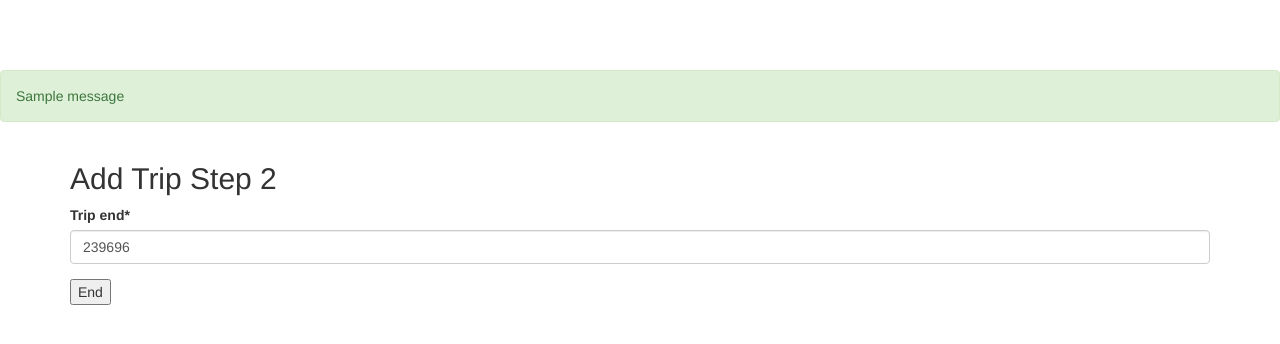
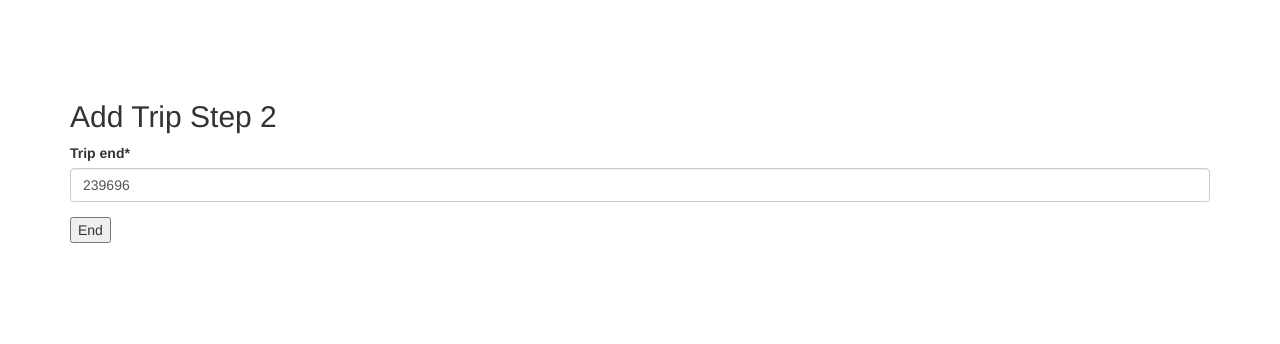
Before and after one commit to burnabyassociation/baciadmin, a Django app: page /mileage/edit/1/ in a window 1280 px wide. Shown: the top 344 px of the page. Run offline with Django 3.2, Linux system fonts and the light colour scheme; data comes from the database, SQL or seed files in the repository; tables that the repository leaves empty hold one stand-in row (values such as "Sample post"); one stand-in notice (Sample message) is shown; some libraries are stand-ins or nearby versions.

Commit message:
disappearing messages

```diff
--- a/admin_apps/templates/base.html
+++ b/admin_apps/templates/base.html
@@ -1,6 +1,13 @@
 {% load staticfiles %}
 <!DOCTYPE>
 <html>
+<script>
+window.setTimeout(function() {
+    $(".alert").fadeTo(500, 0).slideUp(500, function(){
+        $(this).remove();
+    });
+}, 2000);
+</script>
 <head>
     <title>{% block title %}BACI Mileage{% endblock title %}</title>
 
@@ -22,14 +29,14 @@
 </head>
 
 <body>
-    {% if messages %}
-        <ul class="messages">
-            {% for message in messages %}
-              <li{% if message.tags %} class="alert alert-{{ message.tags }}"{% endif %}>{{ message }}</li>
-            {% endfor %}
-        </ul>
-
-    {% endif %}
+        {% if messages %}
+            <ul style="list-style:none; padding-left:0;" class="messages">
+                {% for message in messages %}
+                  <li{% if message.tags %} class="alert alert-fixed-top alert-{{ message.tags }}"{% endif %}>{{ message }}</li>
+                {% endfor %}
+            </ul>
+            </div>
+        {% endif %}
         <div class="container">
             {% block content %}{% endblock %}
         </div>
```
